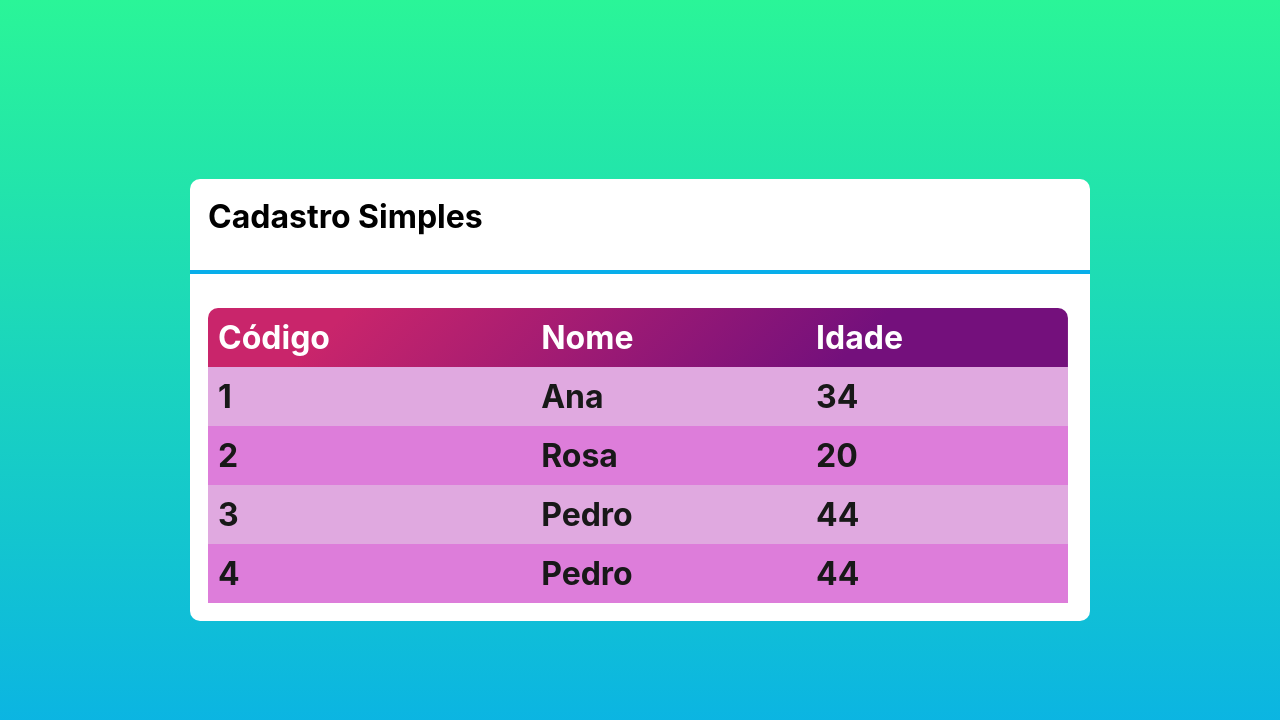
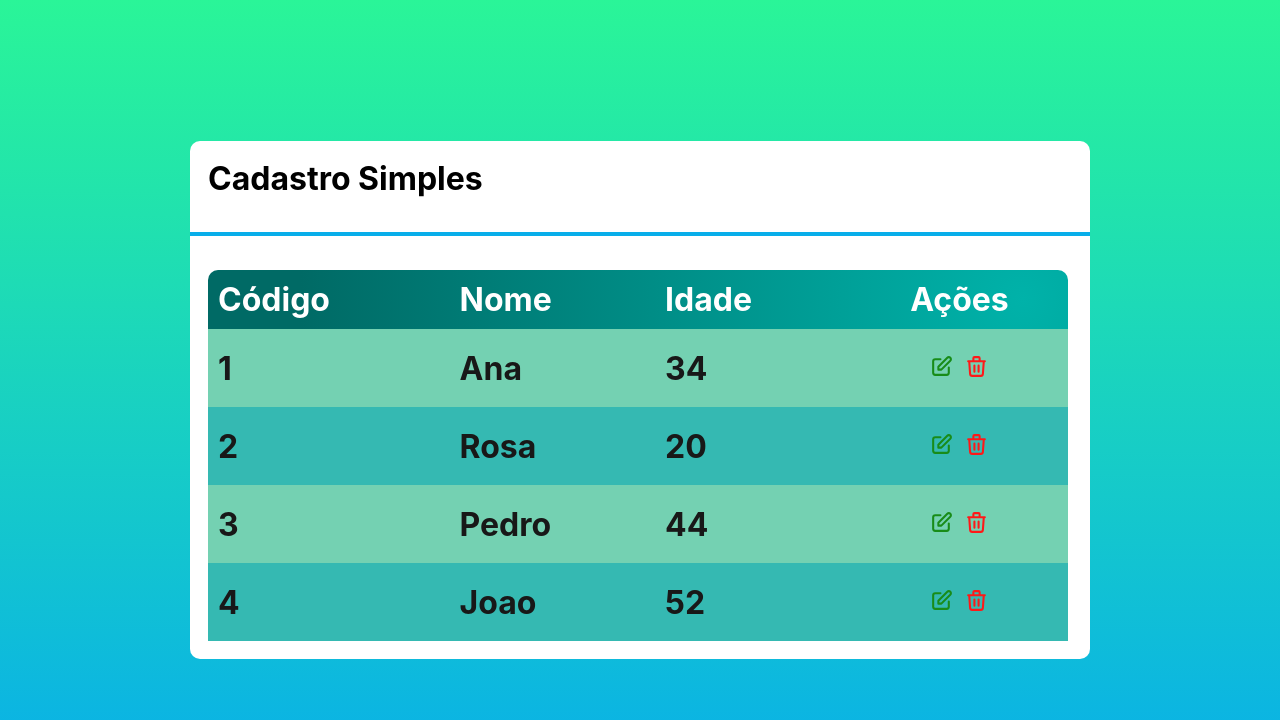
Before and after one commit to jeymes/Simple-Registration, a Next.js app: page / in a window 1280 px wide. Shown: the top 720 px of the page. Built offline with nearby package versions, Linux system fonts and the light colour scheme.

Commit message:
componente tabela #03

```diff
--- /dev/null
+++ b/src/components/Icons/Icons.tsx
@@ -0,0 +1,11 @@
+export const IconeEdicao = (
+    <svg xmlns="http://www.w3.org/2000/svg" className="h-6 w-6" fill="none" viewBox="0 0 24 24" stroke="currentColor" strokeWidth={2}>
+        <path strokeLinecap="round" strokeLinejoin="round" d="M11 5H6a2 2 0 00-2 2v11a2 2 0 002 2h11a2 2 0 002-2v-5m-1.414-9.414a2 2 0 112.828 2.828L11.828 15H9v-2.828l8.586-8.586z" />
+    </svg>
+)
+
+export const IconeLixo = (
+    <svg xmlns="http://www.w3.org/2000/svg" className="h-6 w-6" fill="none" viewBox="0 0 24 24" stroke="currentColor" strokeWidth={2}>
+        <path strokeLinecap="round" strokeLinejoin="round" d="M19 7l-.867 12.142A2 2 0 0116.138 21H7.862a2 2 0 01-1.995-1.858L5 7m5 4v6m4-6v6m1-10V4a1 1 0 00-1-1h-4a1 1 0 00-1 1v3M4 7h16" />
+    </svg>
+)
--- a/src/components/Tabela/Tabela.styles.js
+++ b/src/components/Tabela/Tabela.styles.js
@@ -7,7 +7,7 @@ border-collapse: collapse;
 
 `;
 export const ContainerThead = styled.thead`
-background-image: linear-gradient( 134.6deg,  rgba(201,37,107,1) 15.4%, rgba(116,16,124,1) 74.7% );
+background-image: radial-gradient( circle 939px at 94.7% 50%,  rgba(0,178,169,1) 0%, rgba(0,106,101,1) 76.9% );
 border-radius: 10px;
 `;
 export const ContainerTbody = styled.tbody`
@@ -17,11 +17,11 @@ border-radius: 10px;
 export const ContainerTr = styled.tr`
 
 .Zec{
-    background-color: #DA70D6;
+    background-color: #20B2AA;
     opacity: 90%;
 }
 .Zeb{
-    background-color: #DDA0DD;
+    background-color:#66CDAA;
     opacity: 90%;
 
 }
@@ -35,12 +35,49 @@ text-align: left;
 .Cod{
     border-top-left-radius: 10px;
 }
-.Idad{
+.Aco{
     border-top-right-radius: 10px;
+    text-align: center;
 }
 td{
 padding: 10px;
+padding-left: 10px;
 color: black;
 text-align: left;
 }
 `;
+
+export const ContainerTd = styled.td`
+display: flex;
+justify-content: center;
+align-items: center;
+/* border: 1px solid red; */
+
+button{
+    width: 35px;
+    border: none;
+    background-color: transparent;
+}
+
+.ButtonEdicao{
+    color: green;
+    padding: 5px;
+
+
+    :hover{
+        background-color: white;
+        border-radius: 100%;
+
+    }
+}
+.ButtonLixo{
+    color: red;
+    padding: 5px;
+
+
+    :hover{
+        background-color: white;
+        border-radius: 100%;
+    }
+}
+`;
--- a/src/components/Tabela/Tabela.tsx
+++ b/src/components/Tabela/Tabela.tsx
@@ -1,20 +1,27 @@
 import Cliente from "../../core/Cliente/Cliente";
+import { IconeEdicao, IconeLixo } from "../Icons/Icons";
 import * as J from './Tabela.styles';
 
 interface TabelaProps {
     clientes: Cliente[]
+    clienteSelecionado?: (cliente: Cliente) => void
+    clinteExcluido?: (cliente: Cliente) => void
 }
 
-export default function Tabela(props) {
+export default function Tabela(props: TabelaProps) {
+
+    const exibirAcoes = props.clienteSelecionado || props.clinteExcluido
 
     function renderizarCabecalho() {
         return (
 
-                <J.ContainerTr>
-                    <th className="Cod">Código</th>
-                    <th>Nome</th>
-                    <th className="Idad">Idade</th>
-                </J.ContainerTr>
+            <J.ContainerTr>
+                <th className="Cod">Código</th>
+                <th>Nome</th>
+                <th>Idade</th>
+                {exibirAcoes ? <th className="Aco">Ações</th> : false}
+
+            </J.ContainerTr>
         )
     }
 
@@ -26,10 +33,31 @@ export default function Tabela(props) {
                     <td className={`${i % 2 === 0 ? 'Zeb' : 'Zec'}`}>{cliente.id}</td>
                     <td className={`${i % 2 === 0 ? 'Zeb' : 'Zec'}`}>{cliente.nome}</td>
                     <td className={`${i % 2 === 0 ? 'Zeb' : 'Zec'}`}>{cliente.idade}</td>
+                    {exibirAcoes ? <td className={`${i % 2 === 0 ? 'Zeb' : 'Zec'}`}>{renderizarAcoes(cliente)}</td> : false}
 
                 </J.ContainerTr>
             )
         })
+    }
+
+    function renderizarAcoes(cliente: Cliente) {
+        return (
+            <J.ContainerTd>
+                {props.clienteSelecionado ? (
+                    <button onClick={() => props.clienteSelecionado?.(cliente)} className="ButtonEdicao">
+                        {IconeEdicao}
+                    </button>
+                ) : false}
+
+                {props.clinteExcluido ? (
+                    <button onClick={() => props.clinteExcluido?.(cliente)} className="ButtonLixo">
+                        {IconeLixo}
+                    </button>
+                ) : false}
+
+
+            </J.ContainerTd>
+        )
     }
 
     return (
--- a/src/pages/index.tsx
+++ b/src/pages/index.tsx
@@ -9,13 +9,25 @@ export default function Home() {
     new Cliente('Ana', 34, '1'),
     new Cliente('Rosa', 20, '2'),
     new Cliente('Pedro', 44, '3'),
-    new Cliente('Pedro', 44, '4')
+    new Cliente('Joao', 52, '4')
   ]
+
+  function clienteSelecionado(cliente: Cliente) {
+    console.log(cliente.nome)
+  }
+  function clienteExcluido(cliente: Cliente) {
+    console.log(`Excluir... ${cliente.nome}`)
+  }
+
   return (
     <J.Container>
-    <Layout titulo="Cadastro Simples">
-      <Tabela clientes={clientes}></Tabela>
-    </Layout>
-  </J.Container>
+      <Layout titulo="Cadastro Simples">
+
+        <Tabela clientes={clientes}
+          clienteSelecionado={clienteSelecionado}
+          clinteExcluido={clienteExcluido}
+        />
+      </Layout>
+    </J.Container>
   )
 }
```
